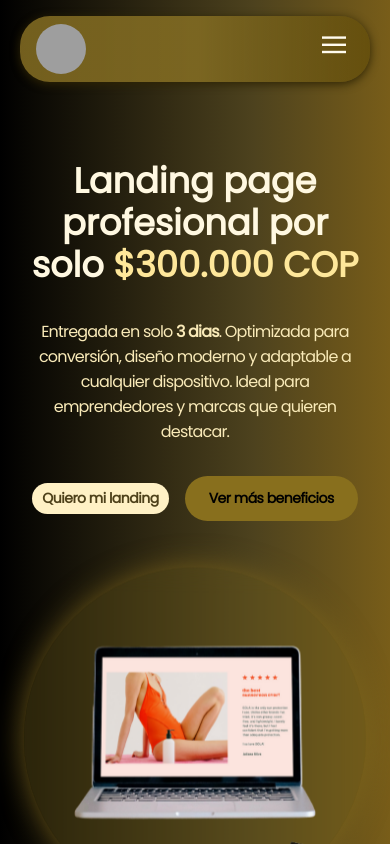
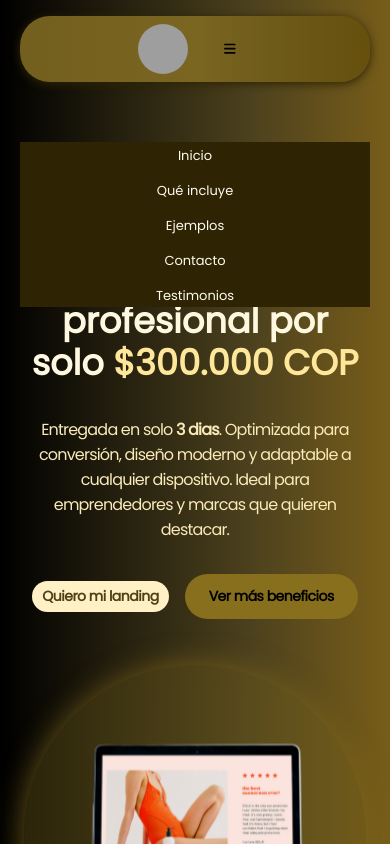
Before and after one commit to Danielgbit/Shop-Webs, a Next.js app: page / in a window 390 px wide. Shown: the top 844 px of the page. Built offline with nearby package versions, Linux system fonts and the light colour scheme; grey boxes are pictures that could not be loaded.

Commit message:
In-Process NavBars

```diff
--- a/src/components/Header/Header.module.css
+++ b/src/components/Header/Header.module.css
@@ -1,7 +1,7 @@
 /* === Navbar general === */
 .navbar {
   display: flex;
-  justify-content: space-between;
+  justify-content: center;
   align-items: center;
   margin: 1rem 20px;
   gap: 20px;
@@ -16,6 +16,7 @@
   box-shadow: 0 2px 10px #2e2404;
   transition: transform 0.3s ease-in-out;
   width: calc(100% - 40px);
+  position: relative;
 }
 
 /* Esconde navbar al hacer scroll hacia abajo */
@@ -38,7 +39,7 @@
 
 /* === Lista navegación desktop === */
 .navList {
-  display: flex;
+  display: none;
   align-items: center;
   gap: 2rem;
   list-style: none;
@@ -85,76 +86,21 @@
 
 /* === Botón hamburguesa (visible en móviles) === */
 .mobileMenuButton {
-  display: none;
+  display: flex;
   background: none;
   border: none;
   cursor: pointer;
   padding: 0.5rem;
 }
 
-.mobileMenuIcon {
-  width: 24px;
-  height: 24px;
-  fill: #fffbee;
+.navListPhone {
+  display: flex;
+  flex-direction: column;
+  position: absolute;
+  list-style: none;
+  margin-top: 100%;
+  gap: 10px;
+  align-items: center;
+  background-color: #2e2404;
+  width: 100%;
 }
-
-/* === Menú móvil desplegable === */
-.mobileNavList {
-  display: none;
-  flex-direction: column;
-  margin-top: 5rem;
-  position: absolute;
-  top: 100%;
-  right: 1rem;
-  left: 1rem;
-  background-color: #f8f9fa;
-  border: 1px solid #ddd;
-  border-radius: 10px;
-  list-style: none;
-  padding: 1rem 0;
-  box-shadow: 0 2px 8px rgba(0, 0, 0, 0.2);
-  z-index: 90;
-}
-
-.mobileNavList.open {
-  display: flex;
-}
-
-.mobileNavItem {
-  padding: 0.75rem 1.5rem;
-  border-bottom: 1px solid #eee;
-  text-align: center;
-}
-
-.mobileNavItem:last-child {
-  border-bottom: none;
-}
-
-.mobileNavLink {
-  text-decoration: none;
-  color: #333;
-  font-size: 1rem;
-  font-weight: 500;
-}
-
-.mobileNavLink:hover {
-  color: #856e23;
-}
-
-/* === Responsive === */
-@media (max-width: 768px) {
-  .navList {
-    display: none;
-  }
-
-  .mobileMenuButton {
-    display: block;
-  }
-}
-
-@media (min-width: 769px) {
-  .mobileMenuButton,
-  .mobileNavList {
-    display: none !important;
-  }
-}
--- a/src/components/Header/Header.tsx
+++ b/src/components/Header/Header.tsx
@@ -7,6 +7,9 @@ import styles from "./Header.module.css";
 import LinkButton from "../Button/LinkButton";
 import logo from "../../../public/images/logo.png";
 import useScrollDirection from "@/hooks/useScrollDirection";
+import { faBars } from "@fortawesome/free-solid-svg-icons";
+import { FontAwesomeIcon } from "@fortawesome/react-fontawesome";
+import clsx from "clsx";
 
 const navItems = [
   { label: "Inicio", href: "#" },
@@ -38,20 +41,10 @@ const Header = () => {
       {/* Menú hamburguesa en móviles */}
       <button
         className={styles.mobileMenuButton}
-        onClick={() => setIsMenuOpen(!isMenuOpen)}
+        onClick={() => setIsMenuOpen(true)}
         aria-label="Abrir menú"
       >
-        <svg
-          className={styles.mobileMenuIcon}
-          viewBox="0 0 100 80"
-          width="24"
-          height="24"
-          fill="#fffbee"
-        >
-          <rect width="100" height="10"></rect>
-          <rect y="30" width="100" height="10"></rect>
-          <rect y="60" width="100" height="10"></rect>
-        </svg>
+        <FontAwesomeIcon icon={faBars} className={styles.mobileMenuButton} />
       </button>
 
       {/* Menú Desktop */}
@@ -69,21 +62,12 @@ const Header = () => {
         </LinkButton>
       </ul>
 
-      {/* Botón Desktop */}
+      <ul className={clsx(styles.navListPhone, {
 
-      {/* Menú Móvil */}
-      <ul className={`${styles.mobileNavList} ${isMenuOpen ? "open" : ""}`}>
-        <li className={styles.mobileNavItem}>
-          <Link
-            href="https://wa.me/573024932976"
-            className={styles.mobileNavLink}
-          >
-            ¡Solicita la tuya!
-          </Link>
-        </li>
+      })}>
         {navItems.map((item, index) => (
-          <li key={index} className={styles.mobileNavItem}>
-            <Link href={item.href} className={styles.mobileNavLink}>
+          <li key={index} className={styles.navItem}>
+            <Link href={item.href} className={styles.navLink}>
               {item.label}
             </Link>
           </li>
```
